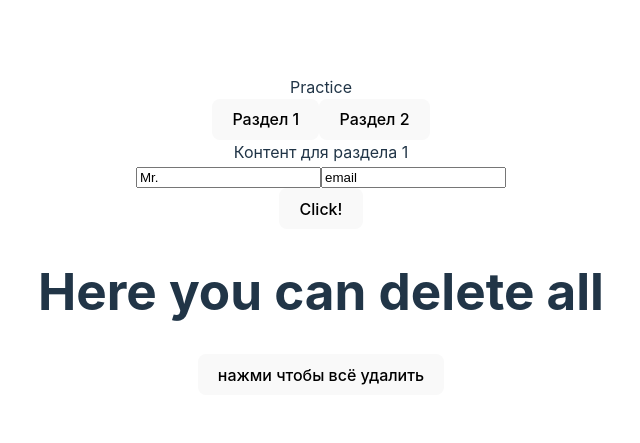
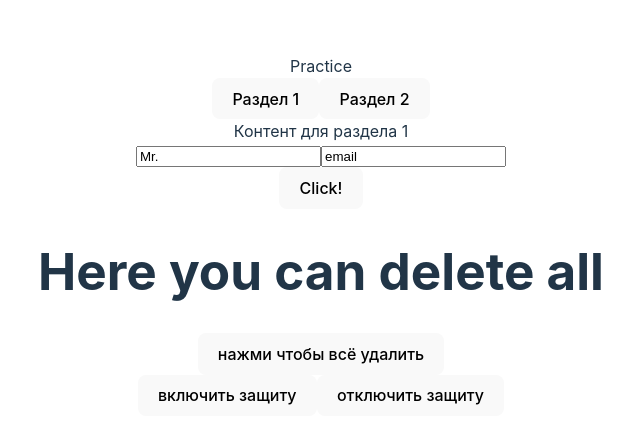
Before and after one commit to fozerc/react-hooks-practice, a React (Vite) app: page / in a window 1280 px wide. Shown: the part 165-608 px from the top of the page, without its empty margins (319-959 px from the left). Built offline with nearby package versions, Linux system fonts and the light colour scheme.

Commit message:
custom hook usePreventLeave

```diff
--- a/src/App.jsx
+++ b/src/App.jsx
@@ -83,6 +83,16 @@ const useConfirm = (message = '', onConfirm, onCancel) => {
     return confirmAction
 }
 
+const usePreventLeave = () => {
+    const listener = (event) => {
+        event.preventDefault()
+        event.returnValue = ""
+    }
+    const disablePrevent = () => window.removeEventListener('beforeunload', listener)
+    const enablePrevent = () => window.addEventListener('beforeunload', listener)
+    return {enablePrevent, disablePrevent}
+}
+
 function App() {
     const titleUpdater = useTitle('Загрузка...')
     setInterval(() => titleUpdater('Загружено'), 5000)
@@ -96,6 +106,7 @@ function App() {
     const abort = () => console.log("отменяем удаление")
     const confirmDelete = () => console.log('удаляем всё на свете...')
     const deleteAll = useConfirm('вы точно хотите всё удалить?', confirmDelete, abort)
+    const {enablePrevent, disablePrevent} = usePreventLeave()
     return (
         <>
             <div>Practice</div>
@@ -114,6 +125,10 @@ function App() {
                 <h1>Here you can delete all</h1>
                 <button onClick={deleteAll}>нажми чтобы всё удалить</button>
             </div>
+            <div className={"leave_container"}>
+                <button onClick={enablePrevent}>включить защиту</button>
+                <button onClick={disablePrevent}>отключить защиту</button>
+            </div>
         </>
     )
 }
```
